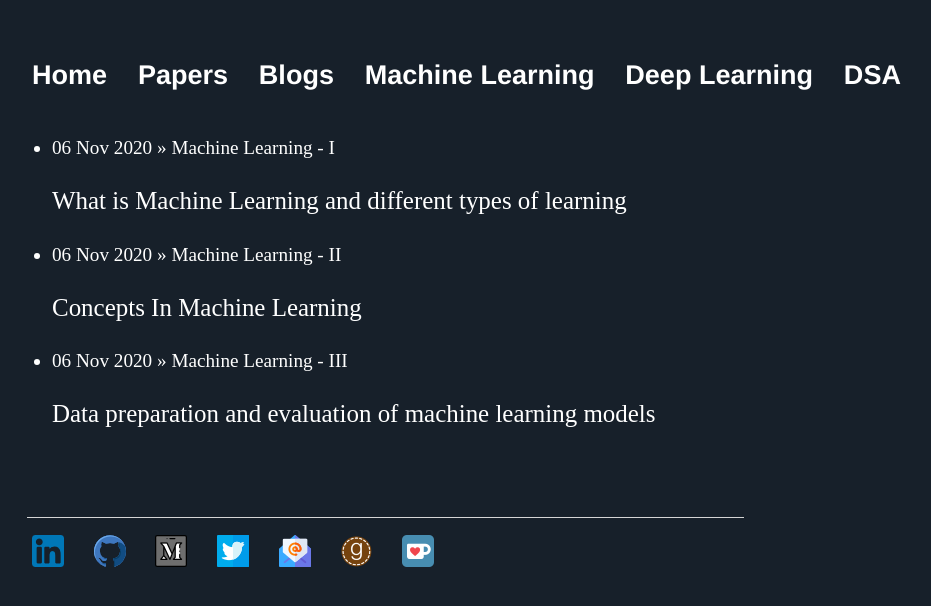
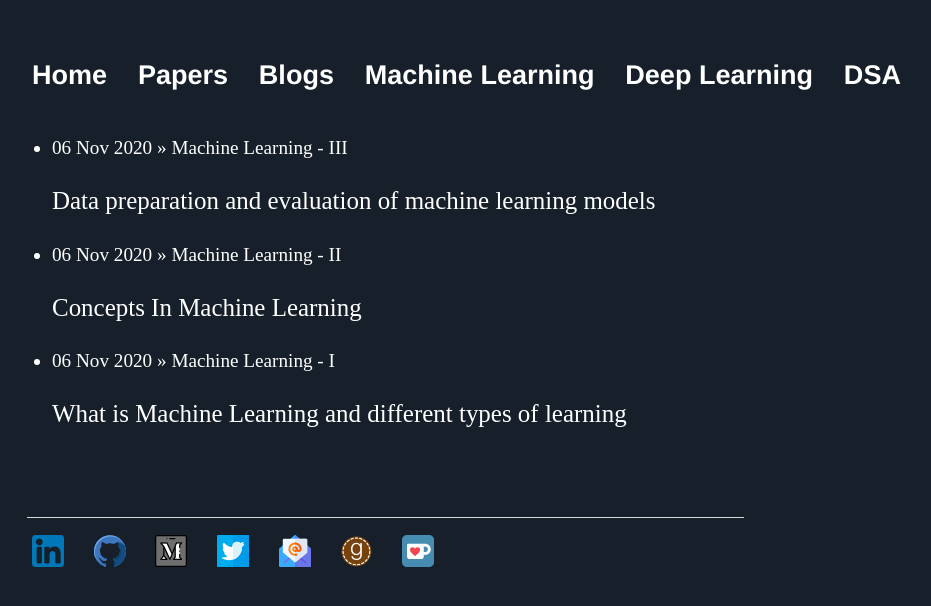
Before and after one commit to Mayurji/mayurji.github.io, a Jekyll site: the page built from machine-learning/index.html, in a window 1280 px wide. Shown: the top 606 px of the page, without its empty margins (165-1096 px from the left). Built offline with Jekyll 4.4.1, drawn with Linux system fonts in a browser that asks for light colours.

Commit message:
Update index.html

```diff
--- a/machine-learning/index.html
+++ b/machine-learning/index.html
@@ -10,7 +10,8 @@
 </head>
 <ul class="posts">
 
-  {% for item in site.machine-learning %}
+  {% assign sorted_pages = site.machine-learning | sort:"date" %}
+  {% for item in sorted_pages reversed %}
   <li><span>{{ item.date | date_to_string }}</span> » <a href="{{ item.url }}" title="{{ item.title }}">{{ item.title }}
     <p>{{ item.description }}</p></a></li>
   {% endfor %}
```
